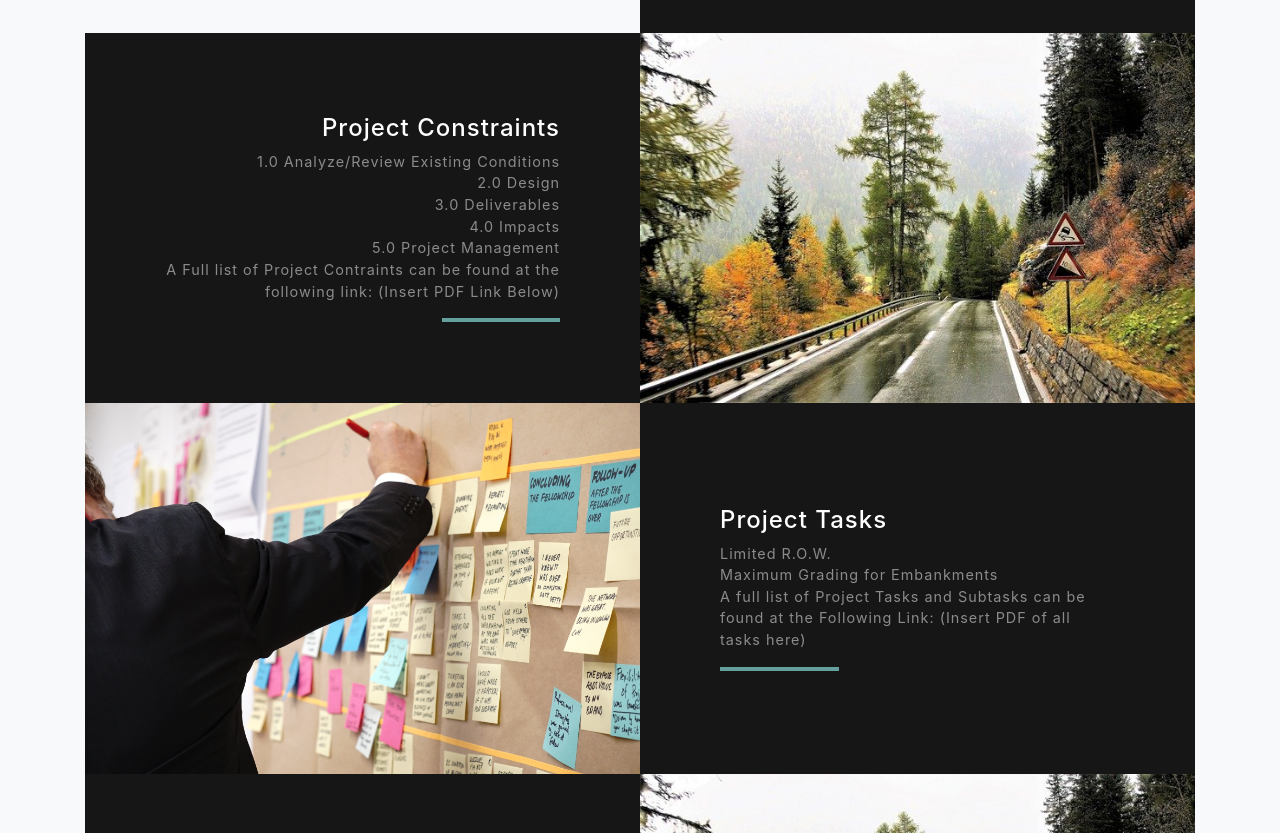
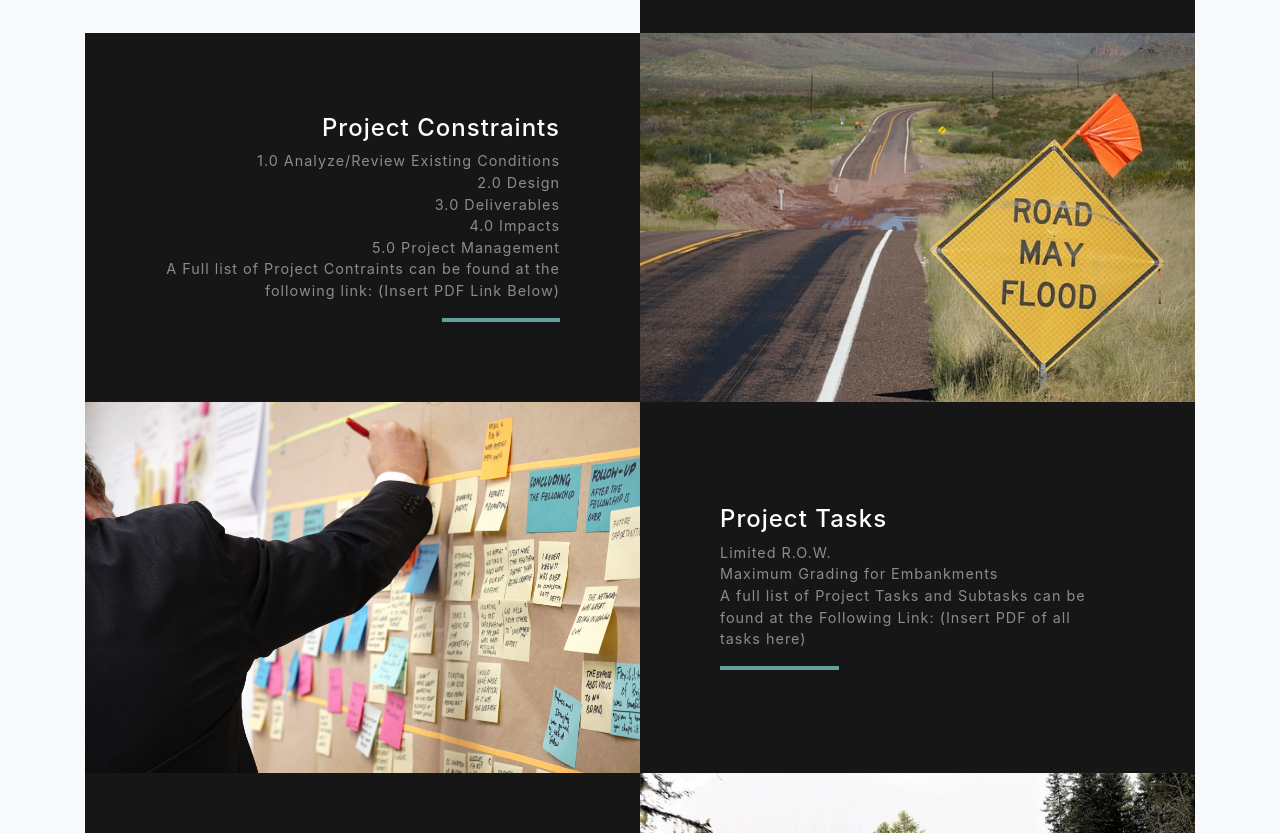
Before and after one commit to feazachious12/fearzachious12, a website with bundled scripts: page index.html in a window 1280 px wide. Shown: the part 1733-2566 px from the top of the page. Built offline with nearby package versions, Linux system fonts and the light colour scheme; files whose address does not match are found by name.

Commit message:
Update index.html

```diff
--- a/index.html
+++ b/index.html
@@ -113,7 +113,7 @@
       <!-- Project Two Row -->
       <div class="row justify-content-center no-gutters">
         <div class="col-lg-6">
-          <img class="img-fluid" src="img/road-signs-2821487_640.jpg" alt="">
+          <img class="img-fluid" src="img/road-3188793_640.jpg" alt="">
         </div>
         <div class="col-lg-6 order-lg-first">
           <div class="bg-black text-center h-100 project">
```
